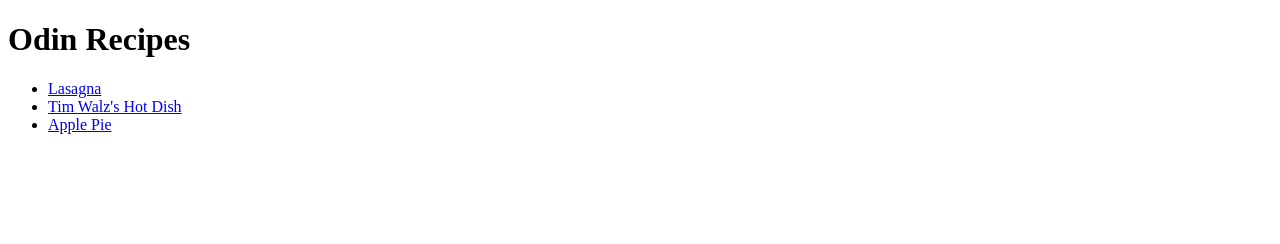
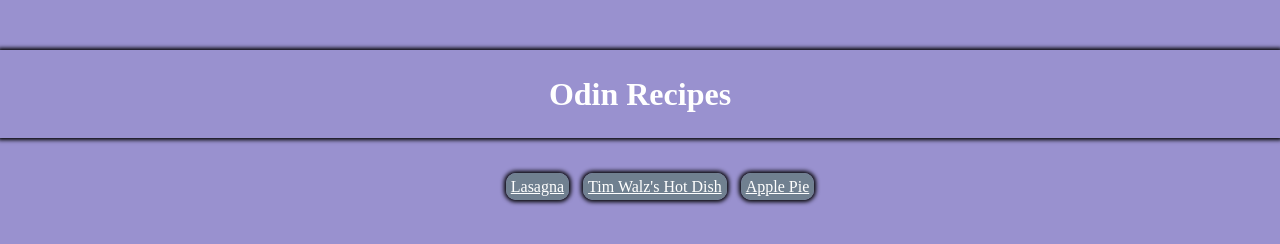
Before and after one commit to Ridyl/odin-recipes, a plain HTML site: page index.html in a window 1280 px wide. Drawn offline with Linux system fonts and the light colour scheme.

Commit message:
Added basic CSS styling, I have no idea what I'm doing.

```diff
--- a/index.html
+++ b/index.html
@@ -4,13 +4,14 @@
     <meta charset="UTF-8">
     <meta name="viewport" content="width=device-width, initial-scale=1.0">
     <title>Odin Recipes</title>
+    <link rel="stylesheet" href="style.css">
 </head>
 <body>
     <h1>Odin Recipes</h1>
     <ul>
-        <li><a href="recipes/lasagna.html">Lasagna</a></li>
-        <li><a href="recipes/hotdish.html">Tim Walz's Hot Dish<a></a></li>
-        <li><a href="recipes/applepie.html">Apple Pie</a></li>
+        <a type="button" class="button" href="recipes/lasagna.html">Lasagna</a>
+        <a type="button" class="button" href="recipes/hotdish.html">Tim Walz's Hot Dish<a></a>
+        <a type="button" class="button" href="recipes/applepie.html">Apple Pie</a>
     </ul>
 </body>
 </html>
--- /dev/null
+++ b/style.css
@@ -0,0 +1,33 @@
+* {
+    background-color: rgb(153, 145, 207);
+}
+
+body {
+    text-align: center;
+    margin: 50px auto;
+}
+
+h1 {
+    box-shadow: 0px 0px 4px 2px rgb(0, 0, 0);
+    margin-bottom: 40px;
+    color: white;
+    padding: 2%;
+}
+
+.button {
+    border-radius: 10px;
+    background-color: slategray;
+    color: white;
+    box-shadow: 0px 0px 4px 2px rgb(0, 0, 0);
+    margin: 5px;
+    padding: 5px;
+}
+
+.button :visited {
+    background-color: black;
+    color: white;
+}
+
+.button :hover {
+    background-color: white;
+}
```
